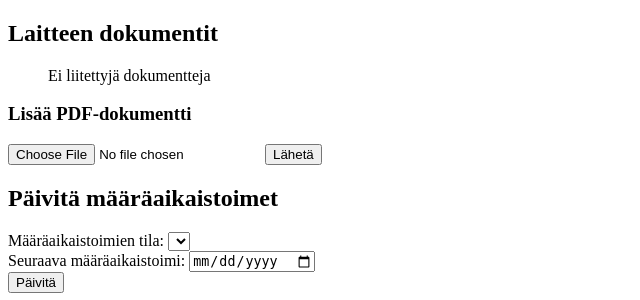
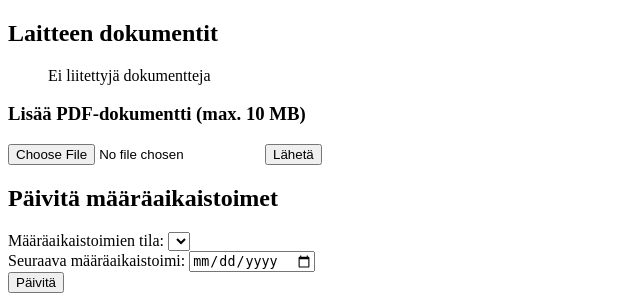
Before and after one commit to ogveeti/tikawe-laiterekisteri, a Flask app: template templates/device_details.html in a window 1280 px wide. Shown: the part 370-670 px from the top of the page, without its empty margins (0-640 px from the left). Run offline with Flask 3, Linux system fonts and the light colour scheme; the template is opened without the code that fills it, so the values that code supplies are empty.

Commit message:
Add uploaded document size limit information to be directly visible to user.

```diff
--- a/templates/device_details.html
+++ b/templates/device_details.html
@@ -43,7 +43,7 @@
   {% endfor %}
 </ul>
 
-<h3>Lisää PDF-dokumentti</h3>
+<h3>Lisää PDF-dokumentti (max. 10 MB)</h3>
 
 <form action="{{ url_for('upload_device_file', device_id=device.device_id) }}" method="post" enctype="multipart/form-data">
     <input type="file" name="file" accept="application/pdf">
```
